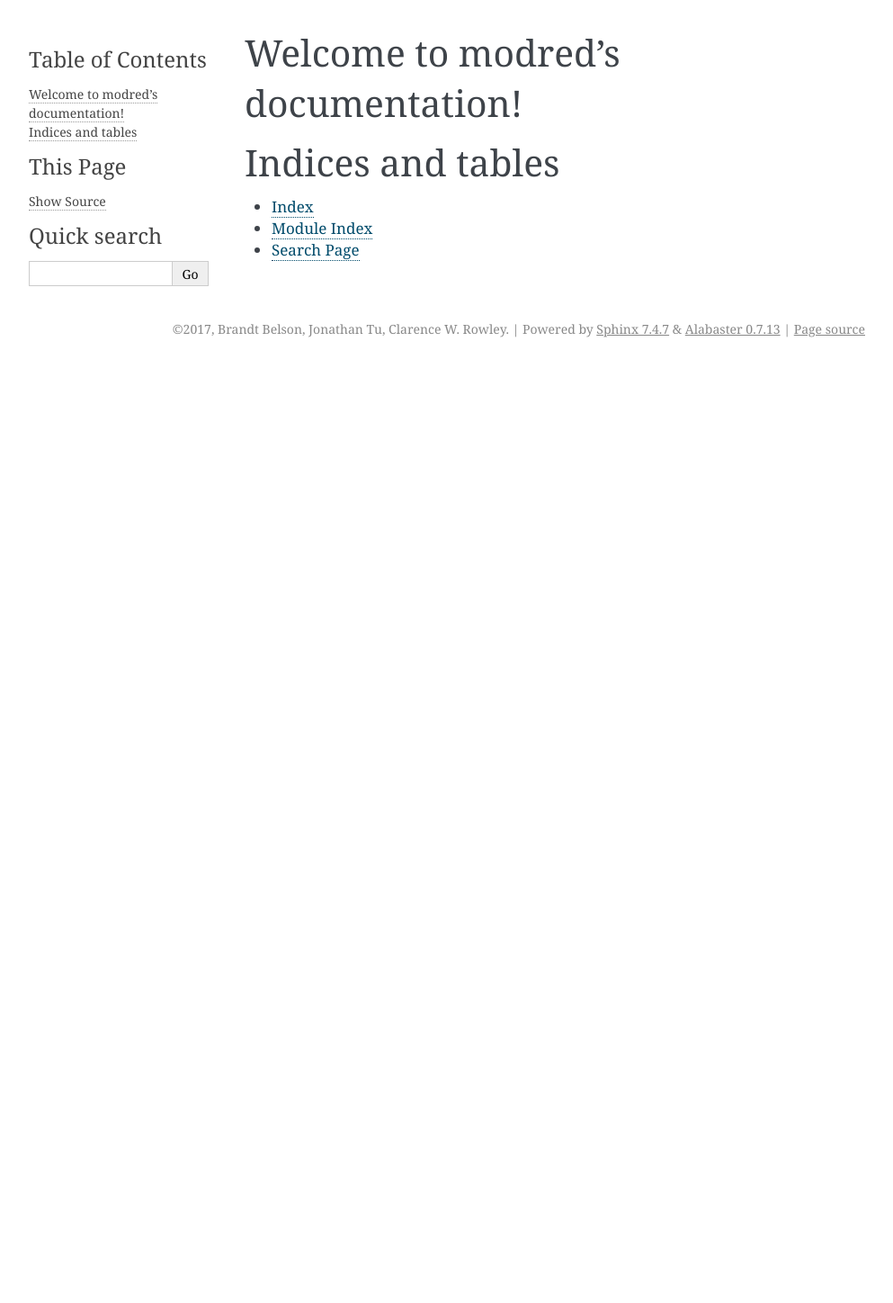
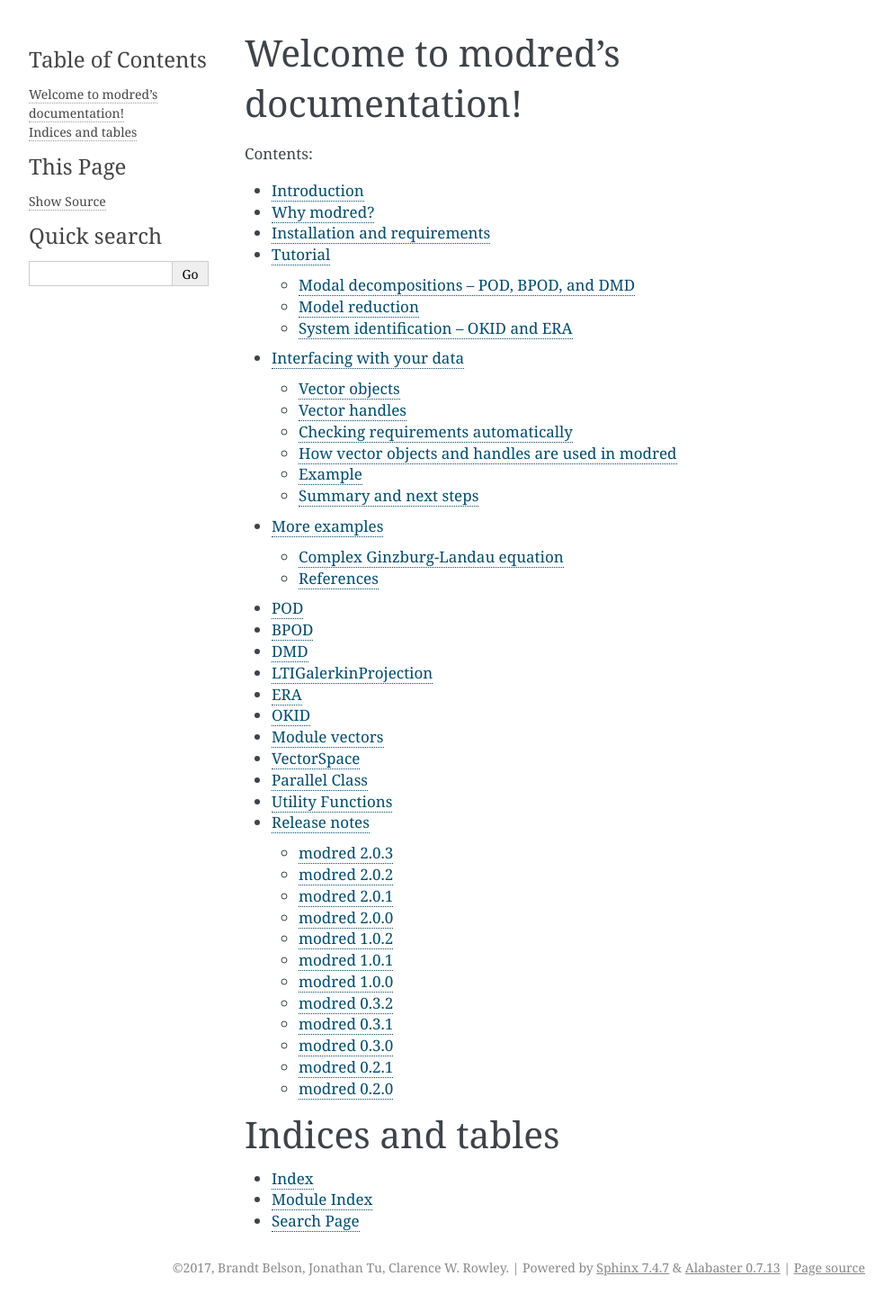
Before and after one commit to belson17/modred, a Sphinx documentation site: the page built from doc/index.rst, in a window 1280 px wide. Shown: the whole page at 90% size, without its empty margins (148-1141 px from the left). Built offline with Sphinx 7.4.7, drawn with Linux system fonts in a browser that asks for light colours; formulas are drawn with MathJax 3; before the commit the page ends 900 px from its top, so only the background shows below that.

Commit message:
Fixing index for readthedocs

```diff
--- a/doc/index.rst
+++ b/doc/index.rst
@@ -6,10 +6,44 @@
 Welcome to modred's documentation!
 ==================================
 
+Contents:
+
 .. toctree::
    :maxdepth: 2
-   :caption: Contents:
 
+   intro
+
+   whymodred
+
+   installation
+
+   tutorial
+
+   detailed_guide
+
+   examples
+
+   pod
+
+   bpod
+
+   dmd
+
+   ltigalerkinproj
+
+   era
+
+   okid
+
+   vectors
+
+   vectorspace
+
+   parallel
+
+   util
+
+   release_notes
 
 
 Indices and tables
```
